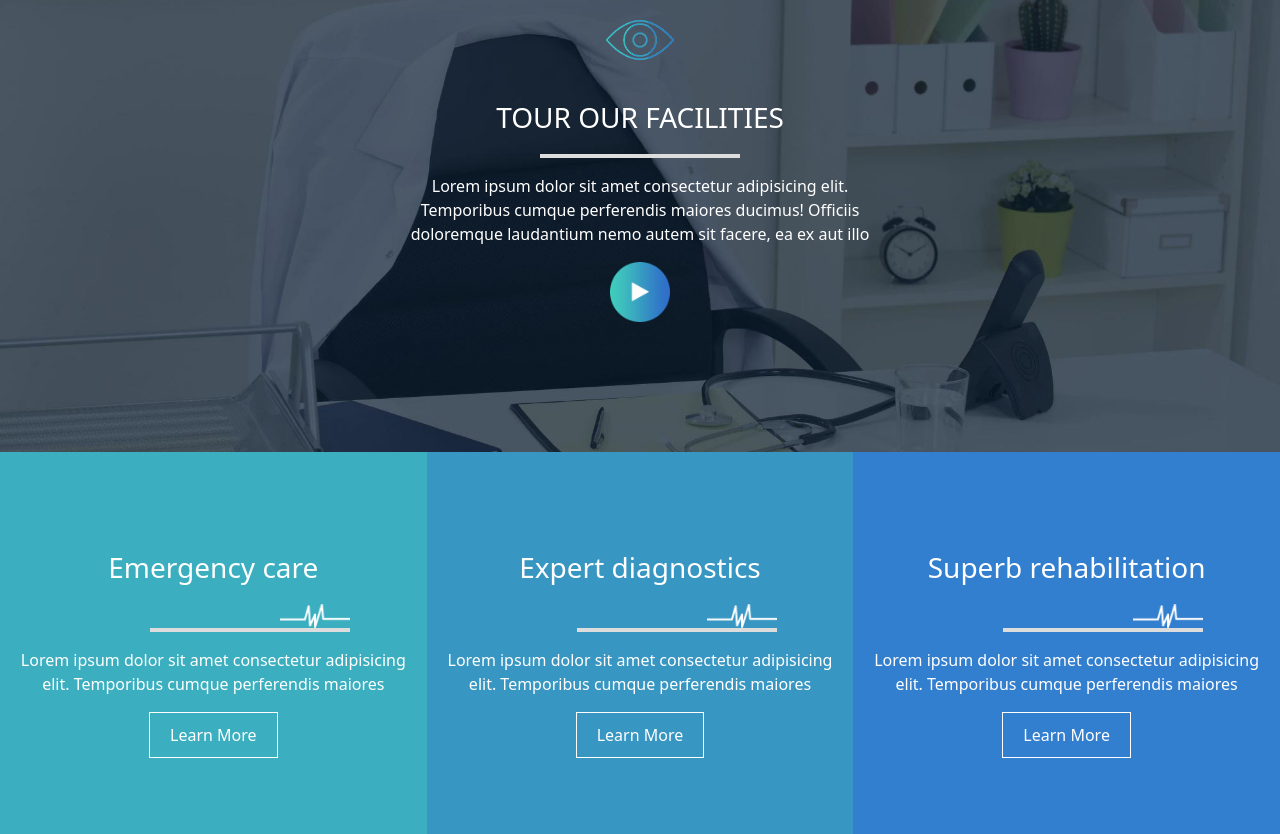
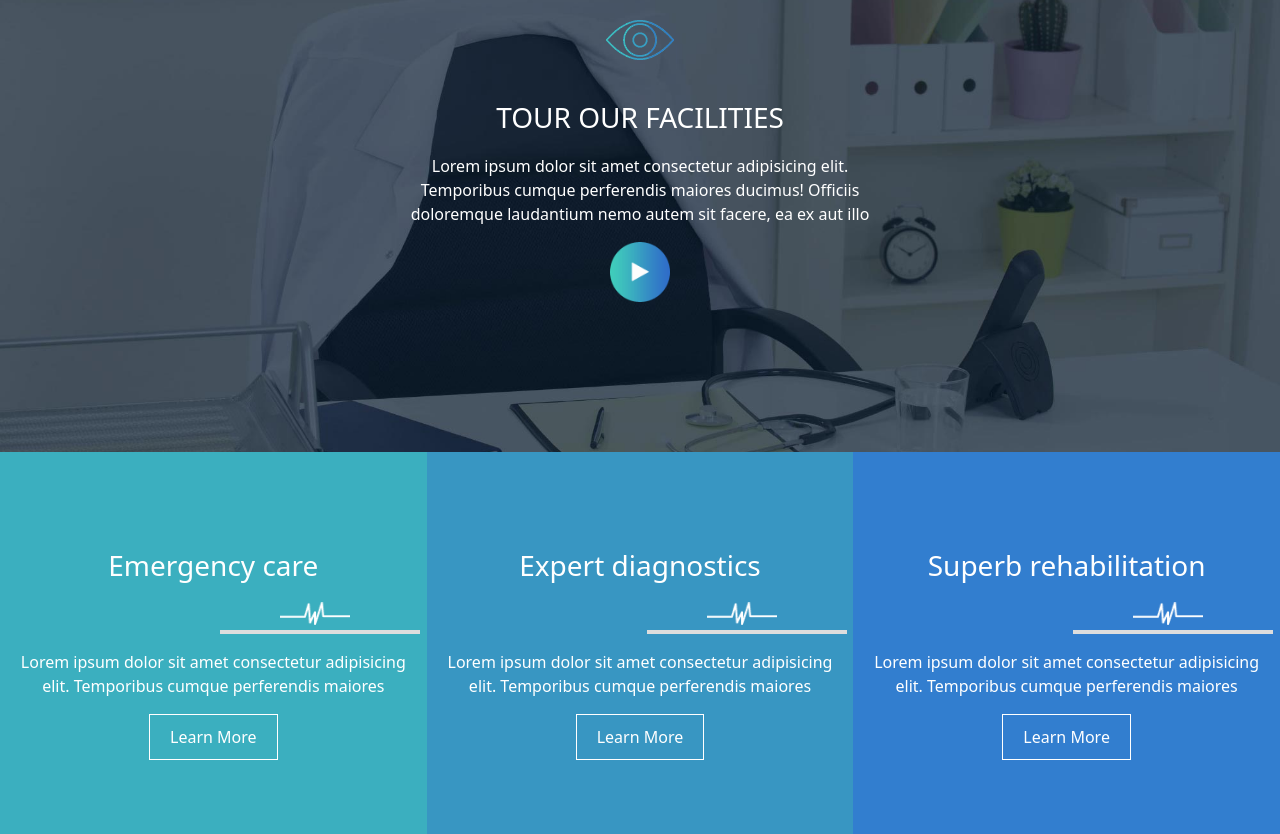
Before and after one commit to Mario-Marchio/proj-html-vuejs, a Vue app: page / in a window 1280 px wide. Shown: the part 2864-3698 px from the top of the page. Built offline with nearby package versions, Linux system fonts and the light colour scheme.

Commit message:
grey line change

```diff
--- a/src/App.vue
+++ b/src/App.vue
@@ -37,7 +37,16 @@ export default {
   border-radius: 0;
 }
 
-.grey-line {
+.grey-line1 {
+
+  background-color: #dddddd;
+  width: 200px;
+  height: 4px;
+  margin-left: 220px;
+  margin-top: 5px;
+}
+
+.grey-line2 {
 
   background-color: #dddddd;
   width: 200px;
--- a/src/components/AppFooter.vue
+++ b/src/components/AppFooter.vue
@@ -5,7 +5,7 @@
         <div class="container-small text-center text-white bgc-l-blue footer-header">
             <div class="fs-3 mb-3">Emergency care</div>
             <img class="img-wave" src="../assets/img/wave-divider.png" alt="wave">
-            <div class="grey-line"></div>
+            <div class="grey-line1"></div>
             <div class="m-3">Lorem ipsum dolor sit amet consectetur adipisicing elit. Temporibus cumque perferendis
                 maiores
             </div>
@@ -14,7 +14,7 @@
         <div class="container-small text-center text-white bgc-l-blue2 footer-header">
             <div class="fs-3 mb-3"> Expert diagnostics</div>
             <img class="img-wave" src="../assets/img/wave-divider.png" alt="wave">
-            <div class="grey-line"></div>
+            <div class="grey-line1"></div>
             <div class="m-3">Lorem ipsum dolor sit amet consectetur adipisicing elit. Temporibus cumque perferendis
                 maiores
             </div>
@@ -23,7 +23,7 @@
         <div class="container-small text-center text-white bgc-l-blue3 footer-header">
             <div class="fs-3 mb-3"> Superb rehabilitation</div>
             <img class="img-wave" src="../assets/img/wave-divider.png" alt="wave">
-            <div class="grey-line"></div>
+            <div class="grey-line1"></div>
             <div class="m-3">Lorem ipsum dolor sit amet consectetur adipisicing elit. Temporibus cumque perferendis
                 maiores
             </div>
@@ -33,7 +33,7 @@
     <div class="section-6">
         <div class="container-small text-center text-white">
             <div class="fs-3 mb-3 pt-5"> TOUR OUR FACILITIES</div>
-            <div class="grey-line"></div>
+            <div class="grey-line2"></div>
             <div class="my-3">Lorem ipsum dolor sit amet consectetur adipisicing elit. Temporibus cumque perferendis maiores
                 ducimus!
                 Officiis doloremque laudantium nemo autem sit facere, ea ex aut illo</div>
```
